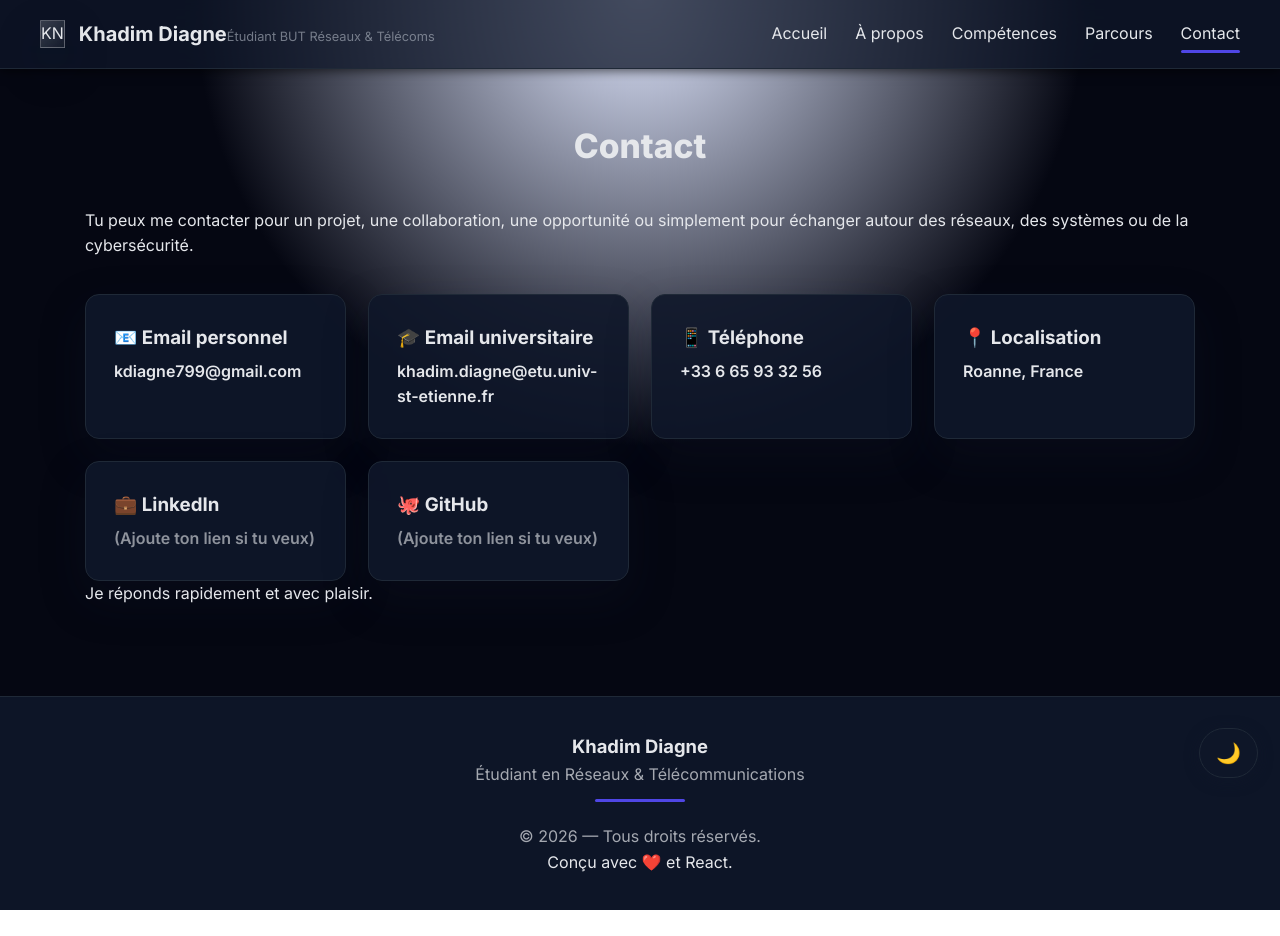
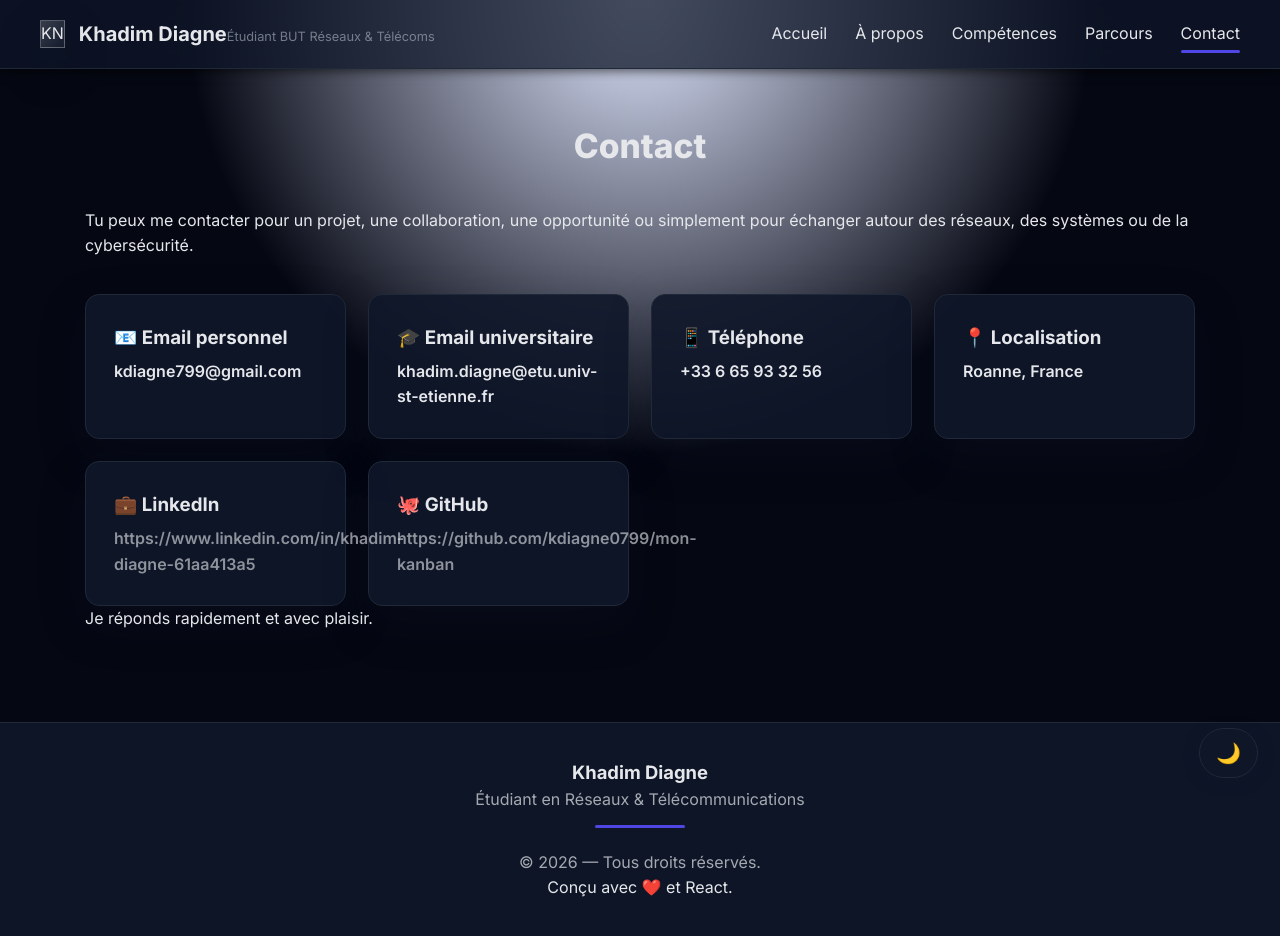
Before and after one commit to kdiagne0799/mon-kanban, a React (Vite) app: page /contact in a window 1280 px wide. Before the commit the page ends 910 px from the top, so only its background shows below. Built offline with nearby package versions, Linux system fonts and the light colour scheme.

Commit message:
mon site web merveilleux ameliore

```diff
--- a/src/pages/Contact.jsx
+++ b/src/pages/Contact.jsx
@@ -38,15 +38,14 @@ export default function Contact() {
         {/* LIENS PRO (OPTIONNELS) */}
         <div className="contact-card">
           <h3>💼 LinkedIn</h3>
-          <p className="contact-value contact-placeholder">
-            (Ajoute ton lien si tu veux)
+          <p className="contact-value contact-placeholder"> https://www.linkedin.com/in/khadim-diagne-61aa413a5
           </p>
         </div>
 
         <div className="contact-card">
           <h3>🐙 GitHub</h3>
           <p className="contact-value contact-placeholder">
-            (Ajoute ton lien si tu veux)
+            https://github.com/kdiagne0799/mon-kanban
           </p>
         </div>
 
```
